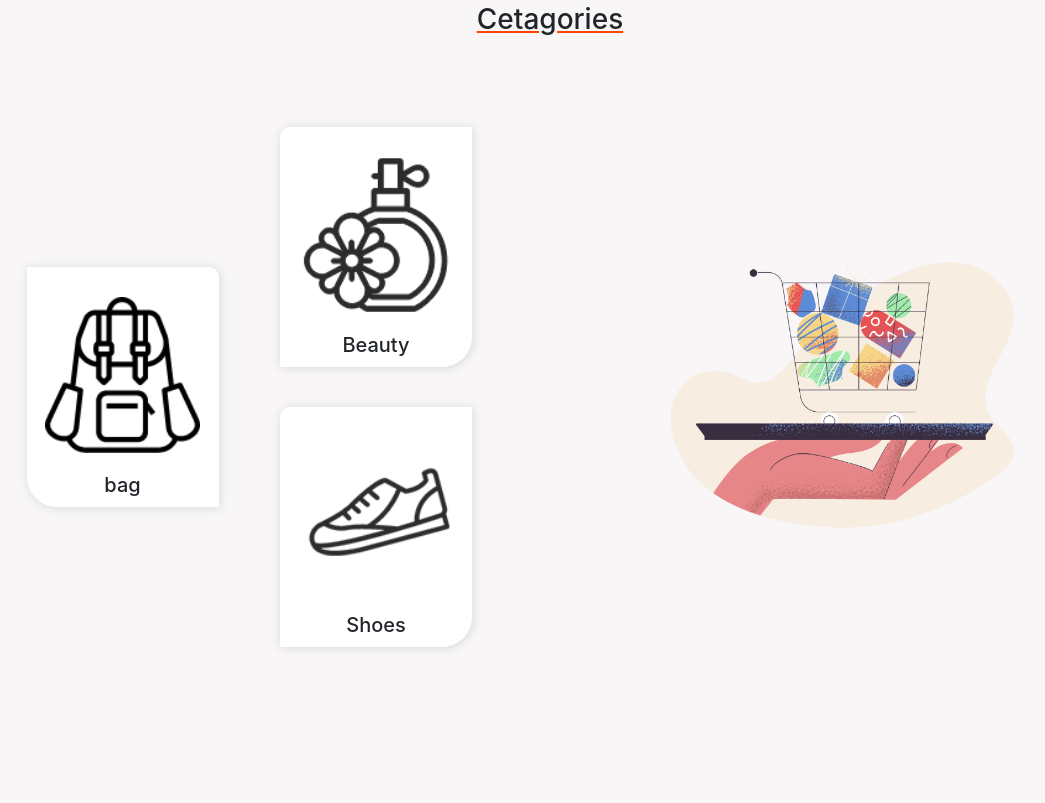
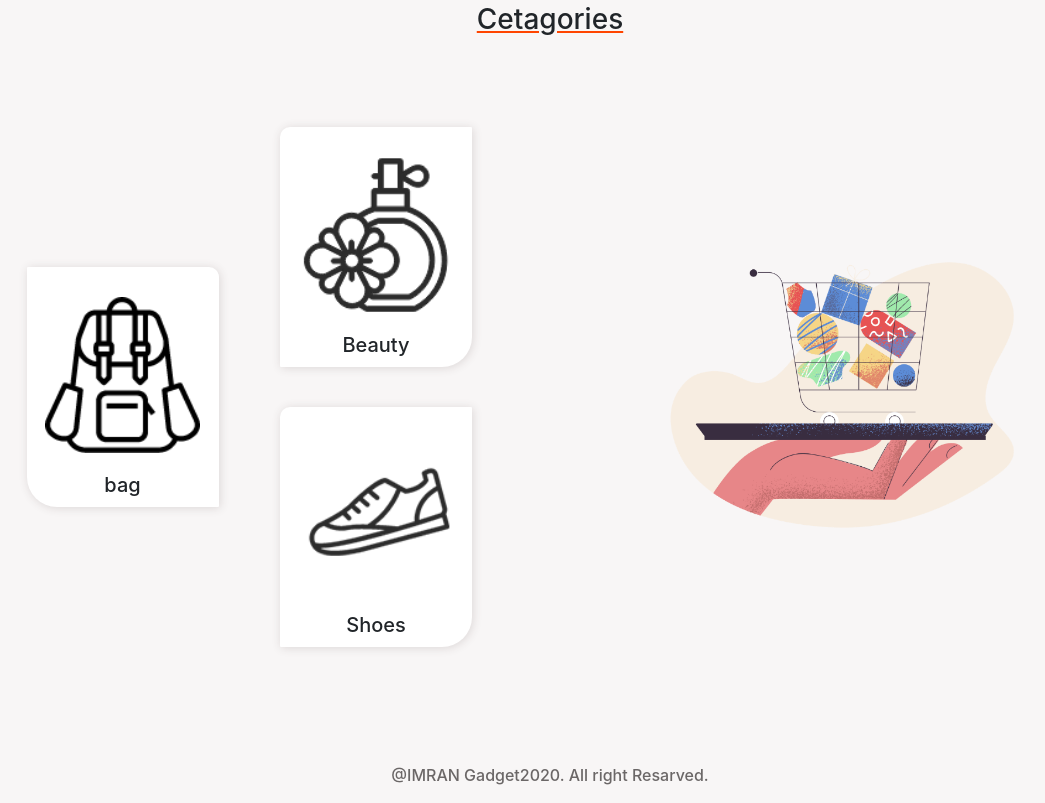
Before and after one commit to Imran-brur/Hot-Gadget, a plain HTML site: page index.html in a window 1280 px wide. Shown: the part 2267-3070 px from the top of the page, without its empty margins (90-1135 px from the left). Before the commit the page ends 3030 px from the top, so only its background shows below. Drawn offline with nearby package versions, Linux system fonts and the light colour scheme.

Commit message:
add footer

```diff
--- a/index.html
+++ b/index.html
@@ -213,7 +213,9 @@
       </div>
     </div>
 
-
+    <footer>
+      <p>@IMRAN Gadget2020. All right Resarved.</p>
+    </footer>
 
 
 
--- a/style.css
+++ b/style.css
@@ -56,3 +56,8 @@ body{
     border: none;
     border-radius: 10px 1px 30px 1px;
 }
+footer{
+    text-align: center;
+    font-weight: 500;
+    color: rgb(107, 103, 103);
+}
```
